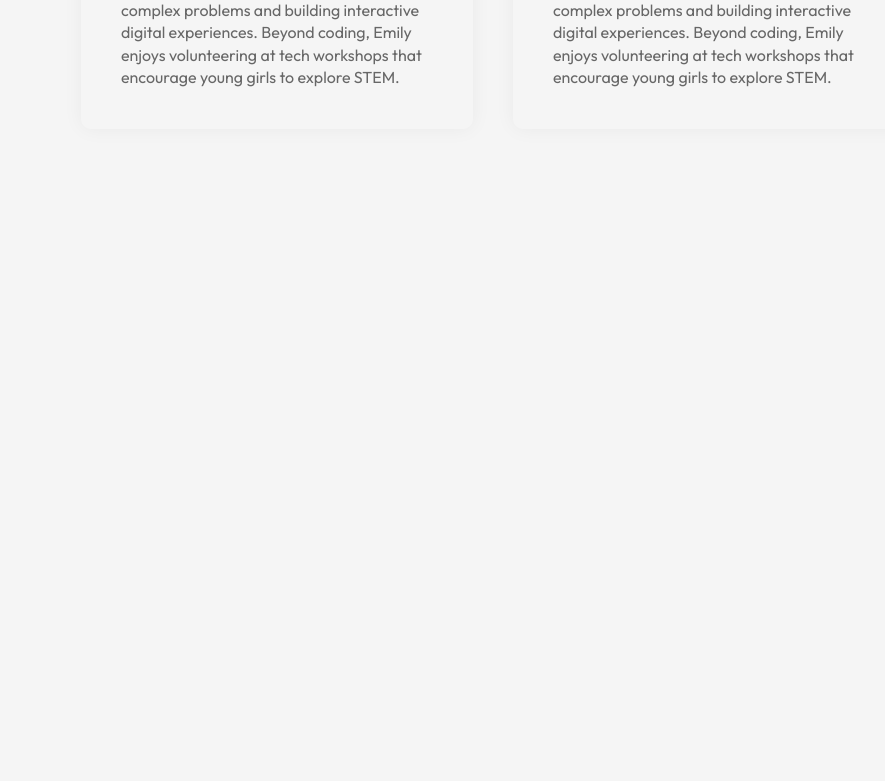
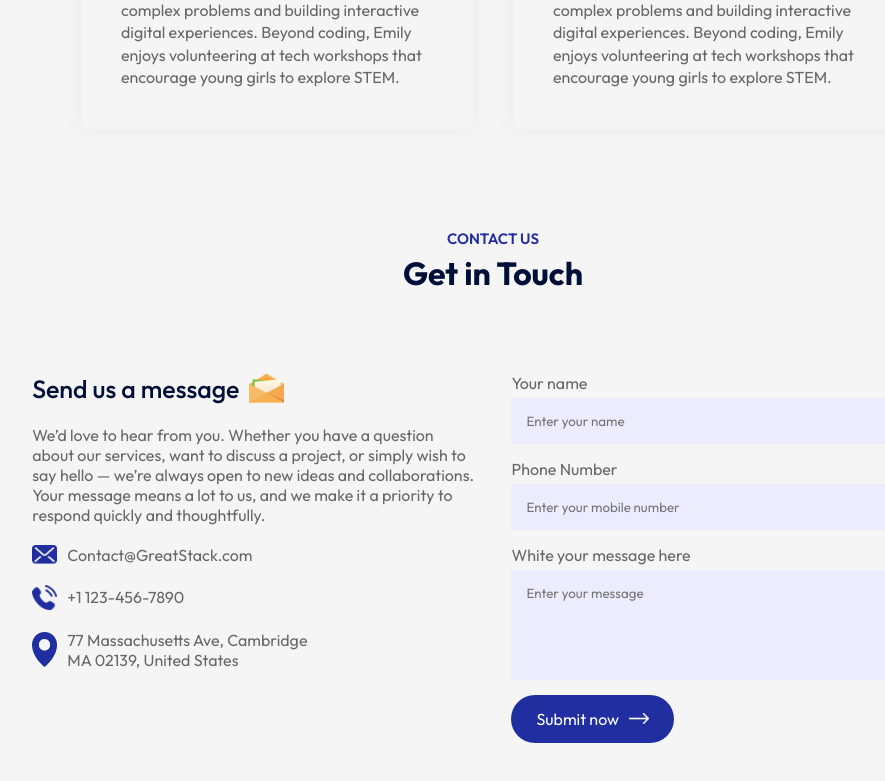
Before and after one commit to VladislavProhorov123/Edusity-react, a React app: page / in a window 1280 px wide. Shown: the part 2830-3611 px from the top of the page, without its empty margins (147-1032 px from the left). Before the commit the page ends 3059 px from the top, so only its background shows below. Built offline with nearby package versions, Linux system fonts and the light colour scheme; the HTML template or start-up script is replaced by a standard one.

Commit message:
section Contact Us

```diff
--- a/src/App.jsx
+++ b/src/App.jsx
@@ -6,6 +6,7 @@
 import About from './Components/About/About'
 import Campus from './Components/Campus/Campus'
 import Testimonials from './Components/Testimonials/Testimonials'
+import Contact from './Components/Contact/Contact'
 
 export default function App() {
   return (
@@ -20,6 +21,8 @@
         <Campus />
         <Title subTitle='TESTIMONIALS' title='What Student Says' />
         <Testimonials />
+        <Title subTitle='Contact Us' title='Get in Touch' />
+        <Contact />
       </div>
 
     </div>
--- /dev/null
+++ b/src/Components/Contact/Contact.css
@@ -0,0 +1,60 @@
+.contact {
+    margin: 80px auto;
+    max-width: 90%;
+    display: flex;
+    align-content: center;
+    justify-content: space-between;
+}
+
+.contact-col {
+    flex-basis: 48%;
+    color: #676767;
+}
+
+.contact-col h3 {
+    color: #000F38;
+    font-weight: 500;
+    font-size: 25px;
+    display: flex;
+    align-items: center;
+    margin-bottom: 20px;
+}
+
+.contact-col h3 img {
+    width: 35px;
+    margin-left: 10px;
+}
+
+.contact-col p {
+    max-width: 450px;
+    list-style: 0.3;
+}
+
+.contact-col ul li {
+    display: flex;
+    align-items: center;
+    margin: 20px 0;
+}
+
+.contact-col ul li img {
+    width: 25px;
+    margin-right: 10px;
+}
+
+.contact form input, .contact form textarea {
+    display: block;
+    width: 100%;
+    background: #EBECFE;
+    padding: 15px;
+    border: 0;
+    outline: 0;
+    margin-bottom: 15px;
+    margin-top: 5px;
+    resize: none;
+}
+
+.contact-col span {
+    display: block;
+    margin: 20px 0;
+
+}
--- /dev/null
+++ b/src/Components/Contact/Contact.jsx
@@ -0,0 +1,47 @@
+import React from "react";
+import "./Contact.css";
+import msg_icon from "/src/assets/msg-icon.png";
+import "./Contact.css";
+import mail_icon from "/src/assets/mail-icon.png";
+import "./Contact.css";
+import phone_icon from "/src/assets/phone-icon.png";
+import "./Contact.css";
+import location_icon from "/src/assets/location-icon.png";
+import white_arrow from '/src/assets/white-arrow.png'
+
+export default function Contact() {
+  return (
+    <div className="contact">
+      <div className="contact-col">
+        <h3>
+          Send us a message <img src={msg_icon} alt="" />
+        </h3>
+        <p>
+          We’d love to hear from you. Whether you have a question about our
+          services, want to discuss a project, or simply wish to say hello —
+          we’re always open to new ideas and collaborations. Your message means
+          a lot to us, and we make it a priority to respond quickly and
+          thoughtfully.
+        </p>
+        <ul>
+          <li><img src={mail_icon} alt="" />Contact@GreatStack.com</li>
+          <li><img src={phone_icon} alt="" />+1 123-456-7890</li>
+          <li><img src={location_icon} alt="" />
+            77 Massachusetts Ave, Cambridge <br /> MA 02139, United States
+          </li>
+        </ul>
+      </div>
+      <div className="contact-col">
+        <form>
+            <label>Your name</label>
+            <input type="text" name="name" placeholder="Enter your name" required />
+            <label>Phone Number</label>
+            <input type="tel" name="phone" placeholder="Enter your mobile number" required />
+            <label>White your message here</label>
+            <textarea rows={5} name="message" placeholder="Enter your message" required></textarea>
+            <button type="submit" className="btn dark-btn">Submit now <img src={white_arrow} alt="" /></button>
+        </form>
+      </div>
+    </div>
+  );
+}
```
